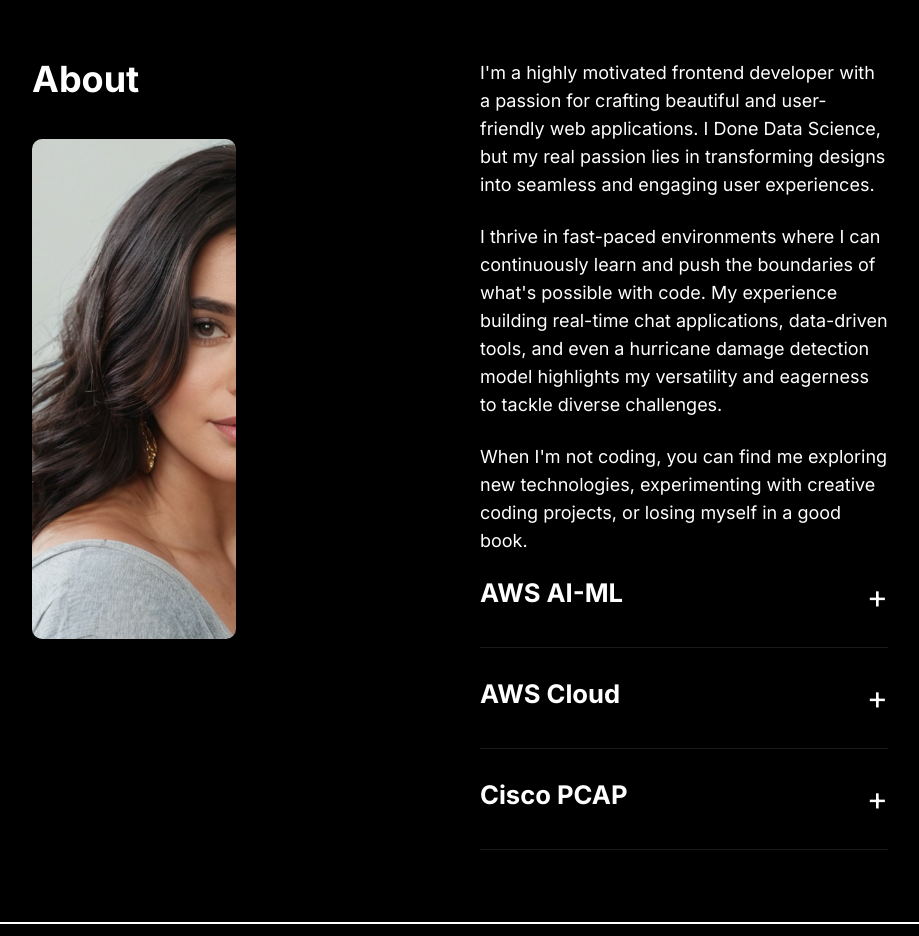
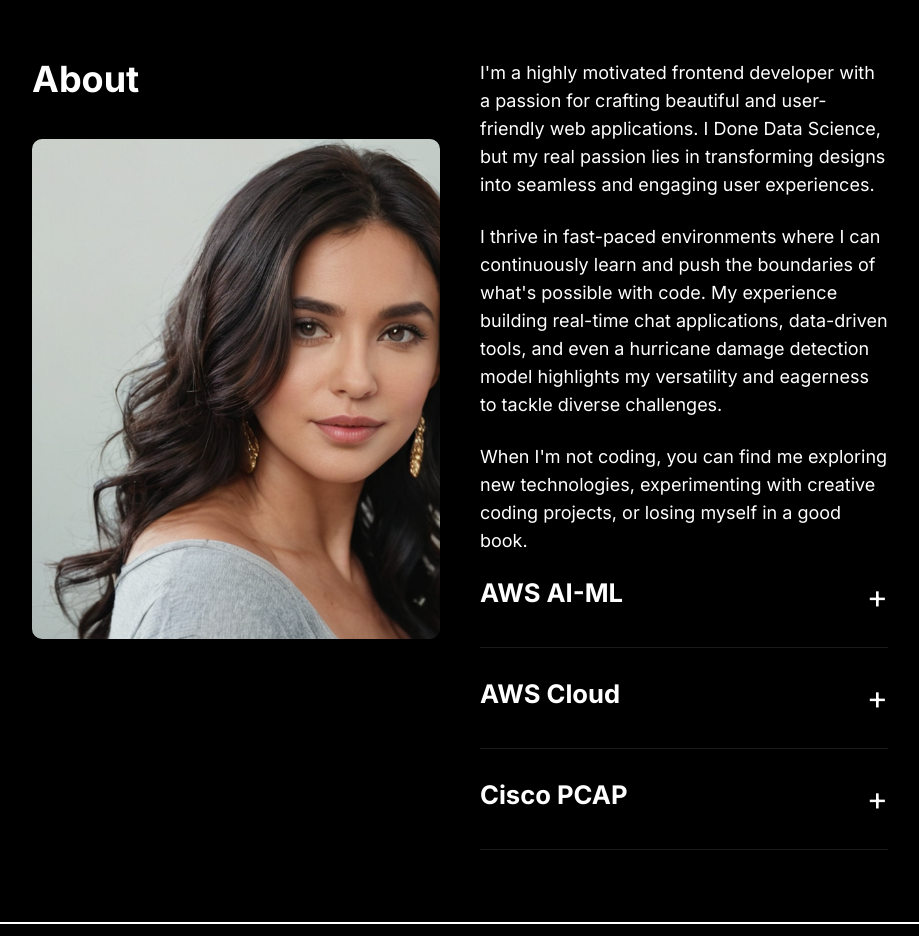
Before and after one commit to Rajesh-Reddy1/Protfo, a Next.js app: page / in a window 1280 px wide. Shown: the part 3280-4216 px from the top of the page, without its empty margins (180-1099 px from the left). Built offline with nearby package versions, Linux system fonts and the light colour scheme.

Commit message:
only functionlaiies

```diff
--- a/components/component/content.tsx
+++ b/components/component/content.tsx
@@ -558,7 +558,6 @@
 //                 </p>
 //               </div>
 
-
 //               <div className="flex space-x-4">
 //                 <a
 //                   href="https://www.linkedin.com/in/rajesh-kumar-a1541b248/"
@@ -617,14 +616,6 @@
 //   );
 // }
 
-
-
-
-
-
-
-
-
 "use client";
 
 import { useEffect, useRef, useState } from "react";
@@ -656,7 +647,8 @@ const projects = [
   {
     id: 3,
     title: "Product Scrapper",
-    description: "  Extract product data (name, website, price, link) with 95% accuracy",
+    description:
+      "  Extract product data (name, website, price, link) with 95% accuracy",
     image: img2,
     status: " Completed",
   },
@@ -726,7 +718,7 @@ const knownForItems = [
   "More Personal and Engaging",
 ];
 
-function HoverWord({ children, className }:any) {
+function HoverWord({ children, className }: any) {
   const [isHovered, setIsHovered] = useState(false);
 
   return (
@@ -741,34 +733,39 @@ function HoverWord({ children, className }:any) {
     </span>
   );
 }
-
 const ProjectCard = ({ project, index }:any) => {
   const controls = useAnimation();
   const [ref, inView] = useInView({
-    triggerOnce: true,
-    threshold: 0.1,
+    threshold: 0.2, // Adjust this value to control when the animation triggers
+    triggerOnce: false // This ensures the animation occurs every time the element comes into view
   });
 
   useEffect(() => {
     if (inView) {
       controls.start("visible");
+    } else {
+      controls.start("hidden");
     }
   }, [controls, inView]);
 
   const cardVariants = {
-    hidden: { opacity: 0, y: 50 },
+    hidden: {
+      opacity: 0,
+      y: 50,
+      transition: { duration: 0.5 }
+    },
     visible: {
       opacity: 1,
       y: 0,
-      transition: { duration: 0.6, delay: index * 0.2 },
-    },
+      transition: { duration: 0.5, delay: index * 0.1 }
+    }
   };
 
   return (
     <motion.div
       ref={ref}
+      animate={controls}
       initial="hidden"
-      animate={controls}
       variants={cardVariants}
       className={`project-card ${
         index % 2 === 0 ? "project-right" : "project-left"
@@ -794,9 +791,7 @@ const ProjectCard = ({ project, index }:any) => {
     </motion.div>
   );
 };
-
 export default function Content() {
-
   const [name, setName] = useState("");
   const [email, setEmail] = useState("");
   const [subject, setSubject] = useState("");
@@ -807,12 +802,34 @@ export default function Content() {
 
   const homeRef = useRef(null);
   const projectsRef = useRef(null);
-  const aboutRef = useRef(null);
+
   const knowsRef = useRef(null);
   const contactRef = useRef(null);
   const [showMenu, setShowMenu] = useState(false);
   const [expandedItems, setExpandedItems] = useState<number[]>([]);
 
+  const [aboutRef, aboutInView] = useInView({
+    triggerOnce: false,
+    threshold: 0.2,
+  });
+
+  const imageVariants = {
+    hidden: { opacity: 0, x: -100 },
+    visible: {
+      opacity: 1,
+      x: 0,
+      transition: { duration: 1.0, ease: "easeOut" }
+    },
+  };
+
+  const textVariants = {
+    hidden: { opacity: 0, x: 50 },
+    visible: {
+      opacity: 1,
+      x: 0,
+      transition: { duration: 1.0, ease: "easeOut" }
+    },
+  };
   useEffect(() => {
     const handleScroll = () => {
       if (window.scrollY > 100) {
@@ -833,7 +850,7 @@ export default function Content() {
     return () => window.removeEventListener("scroll", handleScroll);
   }, []);
 
-  const toggleItem = (itemId:any) => {
+  const toggleItem = (itemId: any) => {
     setExpandedItems((prevExpanded) =>
       prevExpanded.includes(itemId)
         ? prevExpanded.filter((id) => id !== itemId)
@@ -841,7 +858,7 @@ export default function Content() {
     );
   };
 
-  const handleSubmit = (e:any) => {
+  const handleSubmit = (e: any) => {
     e.preventDefault();
     console.log("Form submitted:", { name, email, subject, message });
     setName("");
@@ -850,7 +867,7 @@ export default function Content() {
     setMessage("");
   };
 
-  const scrollToSection = (ref :any) => {
+  const scrollToSection = (ref: any) => {
     if (ref.current) {
       const startPosition = window.pageYOffset;
       const targetPosition = ref.current.offsetTop;
@@ -858,12 +875,10 @@ export default function Content() {
       const duration = 500;
       let start = performance.now();
 
-      const animation = (timestamp:any) => {
+      const animation = (timestamp: any) => {
         const progress = timestamp - start;
-        const easeInOutCubic = (t:any) =>
-          t < 0.5
-            ? 4 * t * t * t
-            : (t - 1) * (2 * t - 2) * (2 * t - 2) + 1;
+        const easeInOutCubic = (t: any) =>
+          t < 0.5 ? 4 * t * t * t : (t - 1) * (2 * t - 2) * (2 * t - 2) + 1;
         const easedProgress = easeInOutCubic(progress / duration);
         window.scrollTo(0, startPosition + distance * easedProgress);
 
@@ -893,14 +908,16 @@ export default function Content() {
       initial={{ opacity: 0 }}
       animate={{ opacity: 1 }}
       exit={{ opacity: 0 }}
-      transition={{ duration: 0.5 }}
+      transition={{ duration: 0.2 }}
       className="bg-black text-white"
     >
       <main className="align-middle px-6 md:px-12 lg:px-24 ">
         <div className="bg-black text-white min-h-screen">
           <header
             className={`flex items-center justify-between p-6 ${
-              isSticky && showMenu ? "sticky top-0 z-10 bg-opacity-90 backdrop-blur-sm" : ""
+              isSticky && showMenu
+                ? "sticky top-0 z-10 bg-opacity-90 backdrop-blur-sm"
+                : ""
             }`}
           >
             <Link href="/">
@@ -914,11 +931,14 @@ export default function Content() {
             </Link>
             <nav className="flex items-center space-x-4">
               <ul className="flex space-x-4">
-                {["Home", "Projects", "About", "Knows", "Contact"].map((item) => (
+                {["Home", "Projects", "About", "Knows", "Contact"].map(
+                  (item) => (
                     <li key={item} className="menu-item">
                       <Link
                         href={`#${item.toLowerCase()}-section`}
-                      className={`text-white ${activeMenu === item ? "active" : ""}`}
+                        className={`text-white ${
+                          activeMenu === item ? "active" : ""
+                        }`}
                         onClick={() => {
                           setActiveMenu(item);
                           scrollToSection(eval(`${item.toLowerCase()}Ref`));
@@ -927,7 +947,8 @@ export default function Content() {
                         {item}
                       </Link>
                     </li>
-                ))}
+                  )
+                )}
               </ul>
             </nav>
           </header>
@@ -938,9 +959,9 @@ export default function Content() {
             ref={homeRef}
           >
             <motion.div
-              initial={{ opacity: 0, y: 20 }}
+              initial={{ opacity: 0, y: 40 }}
               animate={{ opacity: 1, y: 0 }}
-              transition={{ duration: 0.8 }}
+              transition={{ duration: 1 }}
               className="header-content text-center"
             >
               <h1 className="text-3xl md:text-5xl lg:text-6xl xl:text-7xl font-bold leading-tight mb-6">
@@ -974,7 +995,9 @@ export default function Content() {
                 </span>
                 <Link
                   href="#projects-section"
-                  className={`text-white ${activeMenu === "Projects" ? "active" : ""}`}
+                  className={`text-white ${
+                    activeMenu === "Projects" ? "active" : ""
+                  }`}
                   onClick={() => {
                     scrollToSection(projectsRef);
                   }}
@@ -998,12 +1021,18 @@ export default function Content() {
                   <div className="section-title text-4xl font-bold">
                     Selected works
                   </div>
-                  <div className="section-title text-2xl font-thin">21'-24'</div>
+                  <div className="section-title text-2xl font-thin">
+                    21'-24'
+                  </div>
                 </div>
               </div>
               <div className="projects-grid">
                 {projects.map((project, index) => (
-                  <ProjectCard key={project.id} project={project} index={index} />
+                  <ProjectCard
+                    key={project.id}
+                    project={project}
+                    index={index}
+                  />
                 ))}
               </div>
             </div>
@@ -1016,36 +1045,48 @@ export default function Content() {
       id="about-section"
       ref={aboutRef}
       initial="hidden"
-      whileInView="visible"
-      viewport={{ once: false }}
-      variants={fadeInUp}
+      animate={aboutInView ? "visible" : "hidden"}
     >
       <div className="line absolute top-0 left-0 right-0 mx-auto w-5/7 h-px bg-gray-100"></div>
       <div className="container mx-auto">
         <div className="grid grid-cols-1 md:grid-cols-2 gap-10">
-          <motion.div className="about-text text-left" variants={fadeInUp}>
-            <div className="section-title text-4xl font-bold">
+          <motion.div
+            className="about-text text-left"
+            variants={imageVariants}
+          >
+            <div className="section-title text-4xl font-bold mb-6">
               About
             </div>
-            <div className="md:w-1/2">
+            <div className="h-full">
               <Image
                 src={img2.src}
                 alt="Rajesh"
-                width={600}
-                height={400}
-                className="profile-image"
+                width={400}
+                height={600}
+                className="profile-image w-auto h-full"
               />
             </div>
           </motion.div>
 
-          <motion.div className="experience" variants={staggerChildren}>
+          <motion.div
+            className="experience"
+            variants={textVariants}
+          >
             {aboutContent.map((item) => (
-              <motion.p key={item.id} className="text-lg mb-6" variants={fadeInUp}>
+              <motion.p
+                key={item.id}
+                className="text-lg mb-6"
+                variants={textVariants}
+              >
                 {item.text}
               </motion.p>
             ))}
             {experience.map((item) => (
-              <motion.div key={item.id} className="experience-item mb-6" variants={fadeInUp}>
+              <motion.div
+                key={item.id}
+                className="experience-item mb-6"
+                variants={textVariants}
+              >
                 <div
                   className="flex items-center justify-between cursor-pointer"
                   onClick={() => toggleItem(item.id)}
@@ -1085,19 +1126,28 @@ export default function Content() {
           >
             <div className="line absolute top-0 left-0 right-0 mx-auto w-5/7 h-px bg-gray-100"></div>
             <div className="container mx-auto">
-        <motion.h3 className="known-for-title text-2xl text-gray-400 mb-6" variants={fadeInUp}>
+              <motion.h3
+                className="known-for-title text-2xl text-gray-400 mb-6"
+                variants={fadeInUp}
+              >
                 What I'm known for
               </motion.h3>
-        <motion.ul className="about-text text-right" variants={staggerChildren}>
+              <motion.ul
+                className="about-text text-right"
+                variants={staggerChildren}
+              >
                 {knownForItems.map((item, index) => (
-            <motion.li key={index} className="known-for-item" variants={fadeInUp}>
+                  <motion.li
+                    key={index}
+                    className="known-for-item"
+                    variants={fadeInUp}
+                  >
                     {item}
                   </motion.li>
                 ))}
               </motion.ul>
             </div>
           </motion.section>
-
 
           <motion.section
             className="about-section bg-black text-white py-10 px-6 md:px-12 lg:px-24 relative"
@@ -1109,15 +1159,25 @@ export default function Content() {
             variants={fadeInUp}
           >
             <div className="line absolute top-0 left-0 right-0 mx-auto w-5/7 h-px bg-gray-100"></div>
-      <motion.div className="section-title text-4xl font-bold text-center" variants={fadeInUp}>
+            <motion.div
+              className="section-title text-4xl font-bold text-center"
+              variants={fadeInUp}
+            >
               Contact Us
             </motion.div>
-      <motion.div className="section-title text-3xl font-bold text-center" variants={fadeInUp}>
+            <motion.div
+              className="section-title text-3xl font-bold text-center"
+              variants={fadeInUp}
+            >
               Reach out for a new project or just say hello
             </motion.div>
             <div className="container mx-auto">
               <div className="container-contact1">
-          <motion.div className="contact1-pic js-tilt" data-tilt="" variants={fadeInUp}>
+                <motion.div
+                  className="contact1-pic js-tilt"
+                  data-tilt=""
+                  variants={fadeInUp}
+                >
                   <Image
                     src={msg}
                     alt="IMG"
@@ -1131,7 +1191,12 @@ export default function Content() {
                   onSubmit={handleSubmit}
                   variants={staggerChildren}
                 >
-            <motion.span className="contact1-form-title" variants={fadeInUp}>Get in touch</motion.span>
+                  <motion.span
+                    className="contact1-form-title"
+                    variants={fadeInUp}
+                  >
+                    Get in touch
+                  </motion.span>
                   <motion.div
                     className="wrap-input1 validate-input"
                     data-validate="Name is required"
@@ -1191,7 +1256,10 @@ export default function Content() {
                     ></textarea>
                     <span className="shadow-input1"></span>
                   </motion.div>
-            <motion.div className="container-contact1-form-btn" variants={fadeInUp}>
+                  <motion.div
+                    className="container-contact1-form-btn"
+                    variants={fadeInUp}
+                  >
                     <button className="contact1-form-btn" type="submit">
                       <span>
                         Send Email
@@ -1224,7 +1292,6 @@ export default function Content() {
               </p>
             </div>
 
-
             <div className="flex space-x-4">
               <a
                 href="https://www.linkedin.com/in/rajesh-kumar-a1541b248/"
@@ -1251,13 +1318,10 @@ export default function Content() {
                 Instagram
               </a>
             </div>
-
           </div>
           <div className="  line absolute top-0 left-0 right-0 mx-auto w-5/7 h-px bg-gray-100"></div>
-
         </footer>
       </main>
-
     </motion.div>
   );
 }
```
Lines whose indentation alone changed are shown as unchanged.
